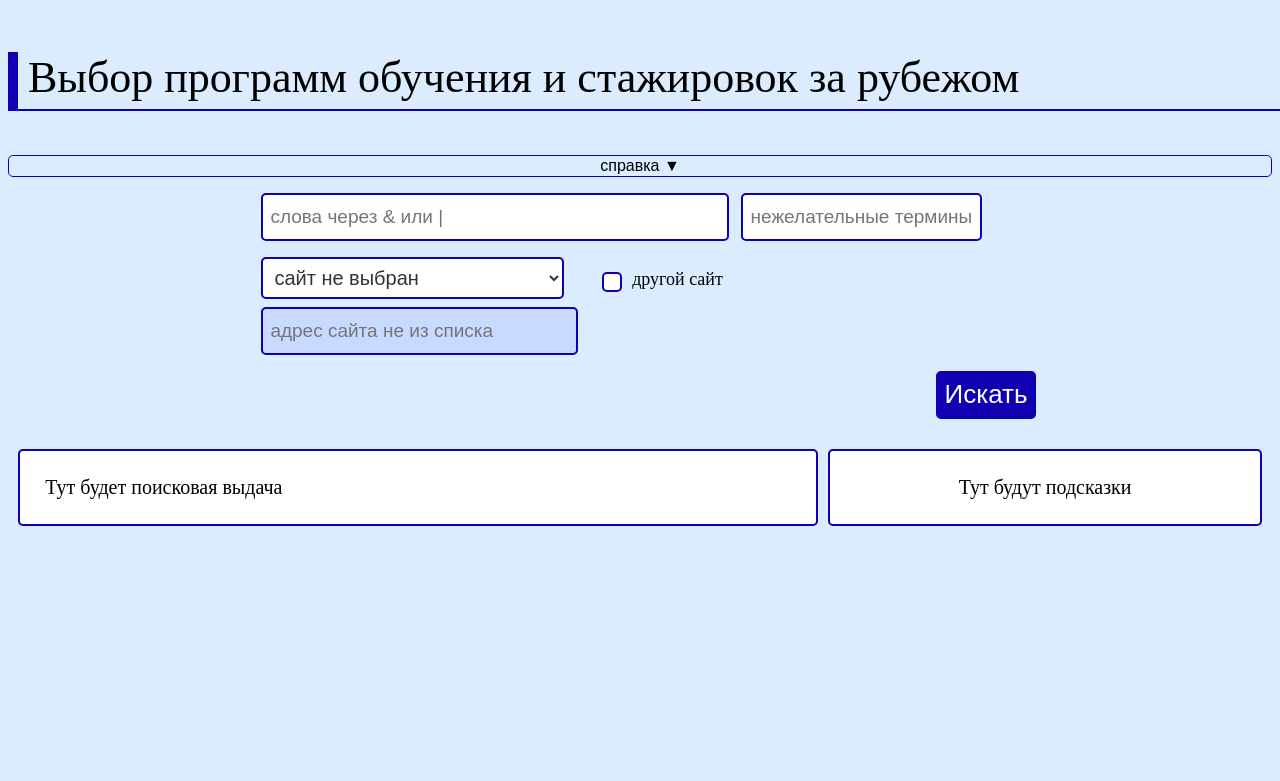
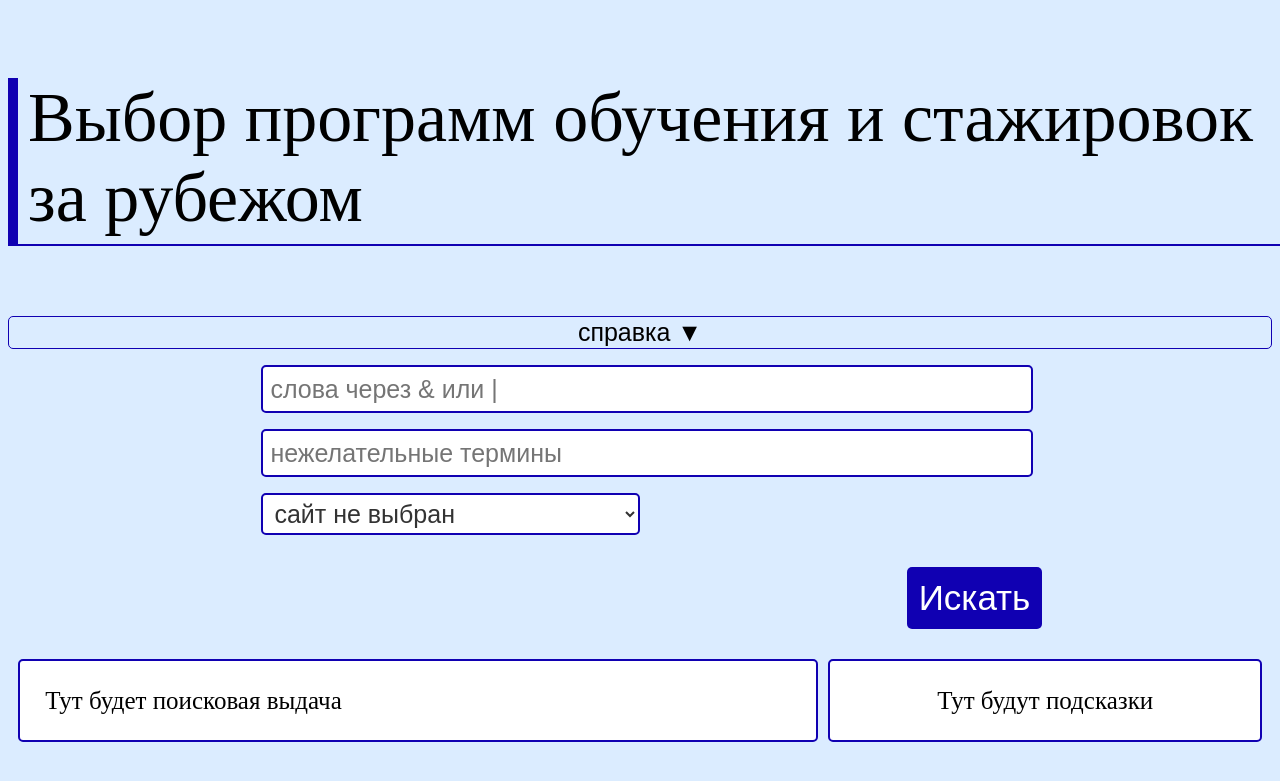
Before and after one commit to ChocolateSwan/CourseWork, a Flask app: page / in a window 1280 px wide. Shown: the top 781 px of the page. Run offline with Flask 2, Linux system fonts and the light colour scheme; some libraries are stand-ins or nearby versions.

Commit message:
redezign front

```diff
--- a/app/forms.py
+++ b/app/forms.py
@@ -8,10 +8,10 @@ from .program_dict import PROGRAMS
 
 class SearchForm(FlaskForm):
     search = StringField('слова для поиска', validators=[DataRequired("Не пустое")],
-                         render_kw={"class": "form-input form-input-width-60", "placeholder": "слова через & или |"})
+                         render_kw={"class": "form-input form-input-width-100", "placeholder": "слова через & или |"})
 
     unwanted_words = StringField('нежелательные слова',
-                         render_kw={"class": "form-input form-input-width-30 margin-left-1","placeholder": "нежелательные термины"})
+                         render_kw={"class": "form-input form-input-width-100","placeholder": "нежелательные термины"})
 
     # TODO choices as list
     select_url = SelectField(u'выбрать сайт для поиска',
--- a/app/static/css/styles.css
+++ b/app/static/css/styles.css
@@ -9,13 +9,12 @@
 
 body{
     background-color: #dbecff;
+    overflow-x:hidden;
 }
 
 h3 {
     font: var(--font);
-    font-size: 44px;
-    /*letter-spacing: 2px;*/
-    /*max-width: 400px;*/
+    font-size: 70px;
     width: 100%;
     position: relative;
     display: inline-block;
@@ -45,15 +44,15 @@ form {
     outline: none;
     background: white;
     color: black;
-    font-size: 19px;
+    font-size: 25px;
 }
 
 .form-input:disabled{
     background: #c8daff;
 }
 
-.form-input-width-60{
-        width: 60%;
+.form-input-width-100{
+        width: 100%;
 }
 
 .form-input-width-30{
@@ -69,7 +68,7 @@ form {
 }
 
 .form-btn {
-    font-size: 26px;
+    font-size: 35px;
     color: white;
     border: none;
     padding: 10%;
@@ -134,10 +133,11 @@ select {
     border: 2px solid var(--line-color);
     background: white;
     color: #333;
-    font: 20px/1em sans-serif;
+    font: 25px/1em sans-serif;
     outline:none;
-    width: 40%;
+    width: 50%;
     padding-left: 1%;
+    /*content: "▼";*/
 }
 
 select:disabled{
@@ -173,7 +173,7 @@ select option {
     border: 2px solid var(--line-color);
     border-radius: var(--border-radius);
     color: #000000;
-    font-size: 20px;
+    font-size: 25px;
     text-align: center;
 }
 .left {
@@ -183,6 +183,7 @@ select option {
     margin: 10px ;
     padding: 2%;
     background: white;
+    font-size: 25px;
 
 }
 
@@ -194,7 +195,7 @@ select option {
     background-color:  #dbecff;
     cursor: pointer;
     outline:none;
-    font-size: 16px;
+    font-size: 25px;
 
 }
 
@@ -210,10 +211,19 @@ select option {
     padding: 10px;
     text-align: center;
     display: none;
-    font-size: 20px;
+    font-size: 25px;
+}
+
+.error{
+    color: red;
+    font-size: 25px
 }
 
 footer{
     border-top:1px solid var(--line-color);
 
 }
+
+.red_border{
+    border-color: red;
+}
--- a/app/static/js/form_control.js
+++ b/app/static/js/form_control.js
@@ -2,45 +2,29 @@ $(document).ready(function() {
 
     const search = document.getElementById('search');
     const search_error = document.getElementById('search_error');
-    const another_site_flag = document.getElementById('another_site_flag');
-    const another_site = document.getElementById('another_site');
     const select_url = document.getElementById('select_url');
-    const url_error = document.getElementById('url_error');
+    const select_error = document.getElementById('select_error');
     const results = document.getElementById('results');
     const hints = document.getElementById('hints');
-    const infobtn = document.getElementById('info-btn');
+    const info_btn = document.getElementById('info-btn');
     const info = document.getElementById('info');
 
-    another_site.disabled = true;
-
-    another_site_flag.onchange = function() {
-        if (this.checked){
-            another_site.disabled = false;
-            select_url.disabled = true;
-            select_url.value = "не выбрано";
-        }
-        else{
-            another_site.disabled = true;
-            select_url.disabled = false;
-            another_site.value = "";
-            check_domain()
-
-        }
-    };
 
     $('form').submit(function (e) {
         e.preventDefault();
         const url = "/process_form/";
         if (validate_form()){
-            console.log("ok");
+            console.log("Validation ok");
 
-            $(url_error).empty();
+            $(select_error).empty();
             $(search_error).empty();
+
+            $(search).removeClass("red_border");
+            $(select_url).removeClass("red_border");
 
             $(hints).empty();
             $(hints).append( "Идет поиск, ждите результатов!" );
 
-            // TODO может надо убрать
             $(results).empty();
             $(results).append( "Тут будет поисковая выдача" );
 
@@ -52,22 +36,19 @@ $(document).ready(function() {
                     $(hints).empty();
 
                         $(hints).append(data.data.message);
+                        $(results).empty();
 
-                        $(results).empty();
-                        console.log(data.data);
                         data.data.results.forEach(function (el, index) {
                             result_element= "<span> "+(index + 1) +". Адрес: <a href='"+el.url+"'>"+el.url+"</a> - найдено " +
                                 + el.count + " вариантов(а) </span>" +
                                 "<br><span> Найденные варианты: " + el.found_arr.join(", ") + "</span> <br> <br>";
                             $(result_element).clone().appendTo( results );
                         });
-                    // ФУФУФУ
+
                     if (!data.data.results.length){
                         $(results).empty();
                         $(results).append( "Поиск не дал результатов" );
-
                     }
-
 
             },
                 error: function () {
@@ -75,21 +56,20 @@ $(document).ready(function() {
                     $(hints).append( "Что то пошло не так :(" );
                     $(results).empty();
                     $(results).append( "Поиск не дал результатов" );
-
-
                 }
         });
         }
         // Не прошли валидацию
         else{
+            console.log("Validation fail");
             // Если нет слов в запросе
             validate_empty_word_input();
             // Если в строке и & и |
             validate_and_or_words();
-            // Если невалидна сязка полей список-галочка-инпут
-            validate_select_checkbox_input();
-            // Если в урле нету домена
-            check_domain()
+            // Если невалиднен селект
+            validate_select();
+            // Остальные неправильные случаи ввода слов
+            validate_words_other();
         }
 
     });
@@ -104,10 +84,10 @@ $(document).ready(function() {
     });
 
     function validate_form() {
-        console.log("Валидация");
-        return search.value !== "" && !(~search.value.indexOf("&") && ~search.value.indexOf("|")) &&
-            (/\.\w{2,3}\/?/.test(another_site.value) && another_site.value !== "" && another_site_flag.checked ||
-                select_url.value !== "не выбрано" && !another_site_flag.checked )
+        return search.value !== "" &&
+            !predicate_validate_and_or_words() &&
+            !predicate_validate_words_other()&&
+                select_url.value !== "не выбрано"
 
     }
 
@@ -115,69 +95,92 @@ $(document).ready(function() {
         if (search.value === ""){
             if (!~search_error.innerText.indexOf("заполните") ){
                 search_error.innerText += " [заполните это поле] ";
+                $(search).addClass("red_border");
             }
+
         }
         else{
             search_error.innerText =
             search_error.innerText.replace('[заполните это поле]','');
+            if (search_error.innerText === ""){
+                $(search).removeClass("red_border");
+            }
         }
     }
 
     function validate_and_or_words() {
-        if (~search.value.indexOf("&") && ~search.value.indexOf("|")){
+        if (predicate_validate_and_or_words()){
             if (!~search_error.innerText.indexOf("используйте") ){
                 search_error.innerText += " [используйте либо '&' либо '|'] ";
+                $(search).addClass("red_border");
             }
         }
         else{
             search_error.innerText =
             search_error.innerText.replace('[используйте либо \'&\' либо \'|\']','');
+            if (search_error.innerText === ""){
+                $(search).removeClass("red_border");
+            }
+
         }
     }
-    // TODO Почему то не работает вроде
-    function validate_select_checkbox_input() {
-        if ((select_url.value === "не выбрано" && !another_site_flag.checked)||
-            (another_site.value === "" && another_site_flag.checked)){
-            if (!~url_error.innerText.indexOf("выберите") ){
-                url_error.innerText += " [выберите сайт из списка или введите адрес сайта самостоятельно] ";
+
+    function predicate_validate_and_or_words() {
+        return (~search.value.indexOf("&") && ~search.value.indexOf("|"))
+    }
+
+    function predicate_validate_words_other() {
+        return(~search.value.indexOf("&&")) ||(~search.value.indexOf("||")) ||(~search.value.indexOf("& "))||
+                (~search.value.indexOf(" &")) ||(~search.value.indexOf("| "))|| (~search.value.indexOf(" |"))||
+                search.value.indexOf("&") === 0 || search.value.indexOf("|") === 0||
+            (search.value.lastIndexOf("&") === (search.value.length -1) && search.value.length)||
+             (search.value.lastIndexOf("|") === (search.value.length -1) && search.value.length)
+    }
+
+    function validate_words_other() {
+        if (predicate_validate_words_other()){
+            if (!~search_error.innerText.indexOf("неверно") ){
+                search_error.innerText += " [неверно заполнено поле] ";
+                $(search).addClass("red_border");
+            }
+        }
+        else{
+            search_error.innerText =
+            search_error.innerText.replace('[неверно заполнено поле]','');
+            if (search_error.innerText === ""){
+                $(search).removeClass("red_border");
+            }
+
+        }
+    }
+
+    function validate_select() {
+        if (select_url.value === "не выбрано"){
+            if (!~select_error.innerText.indexOf("выберите") ){
+                select_error.innerText += " [выберите сайт из списка] ";
+                $(select_url).addClass("red_border");
             }
         }
         else {
-            url_error.innerText =
-            url_error.innerText.replace('[выберите сайт из списка или введите адрес сайта самостоятельно]','');
+            select_error.innerText =
+            select_error.innerText.replace('[выберите сайт из списка]','');
+            $(select_url).removeClass("red_border");
         }
     }
 
-    function check_domain() {
-        if (another_site_flag.checked && another_site.value !== "" && !/\.\w{2,3}\/?/.test(another_site.value)){
-            if (!~url_error.innerText.indexOf("неправильный") ){
-                url_error.innerText += " [неправильный адрес сайта] ";
-            }
-        }
-        else {
-            url_error.innerText =
-             url_error.innerText.replace('[неправильный адрес сайта]','');
-        }
 
-    }
-
-    $(infobtn).click(function (e) {
+    $(info_btn).click(function (e) {
         e.preventDefault();
         if ($(info).is(":visible")){
           $(info).hide("fast");
-          $(infobtn).val("справка "+$("<div>").html("&#9660;").text())
+          $(info_btn).val("справка "+$("<div>").html("&#9660;").text())
 
         }
         else {
          $(info).show("fast");
-         $(infobtn).val("справка "+$("<div>").html("&#9650;").text())
+         $(info_btn).val("справка "+$("<div>").html("&#9650;").text())
         }
 
 
     })
 });
-
-//TODO раскидать чтоб не было повторов (хотяб в предикатах)
-// TODO стирать предыдущие результаты
-// TODO проверять на пустоту между | или &
-// TODO переписать проверку существования сайта (запрос) на фронт
--- a/app/templates/index.html
+++ b/app/templates/index.html
@@ -3,11 +3,12 @@
 <head>
     <meta charset="UTF-8">
     <meta name="viewport" content="width=device-width, initial-scale=1.0">
-    <title>Диплом</title>
+    <title>система</title>
     <link href="/static/css/styles.css" rel="stylesheet" media="screen">
     <script src="http://code.jquery.com/jquery-1.8.3.min.js"></script>
     <script src="/static/js/form_control.js"></script>
 </head>
+<body>
 
     <div>
         <h3>Выбор программ обучения и стажировок за рубежом</h3>
@@ -17,12 +18,9 @@
             <input value="справка &#9660;" class="info-btn" id ="info-btn" type="button" >
         <div class="info" id="info">
             В поле ввода слов вводятся слова следующими способами: через & - пересечение, через | -объединение.
-            <br>
             В поле справа можно ввести слова, которые не должны появляться на выданных страницах.
-            <br>
             Есть возможность выбрать сайт для поиска из списка или ввести собственный адрес сайта,
             поставив галочку в поле "другой сайт".
-            <br>
             После отправки поскового запроса в окошке справа начнут выводиться подсказки, и под формой слева будет
             показана поисковая выдача.
         </div>
@@ -36,26 +34,22 @@
                 <span>
                     {{ form.search() }}
                 </span>
-                <span>
+                <span id="search_error" class="error">
+                </span>
+                <p>
                     {{form.unwanted_words}}
-                </span>
-                <span id="search_error" style="color: red;">
-                </span>
+                </p>
+
             </p>
         </div>
         <div>
+            <p>
             <span>
                 {{ form.select_url() }}
             </span>
-            <span>
-                {{ form.another_site_flag() }}
-                {{ form.another_site_flag.label }}
+            <span id="select_error" class="error">
             </span>
-            <span>
-                {{ form.another_site() }}
-            </span>
-            <span id="url_error" style="color: red;">
-            </span>
+            </p>
         </div>
         <div style=" width:100%;display:inline-block;">
             <p style='float: right;'>
```
